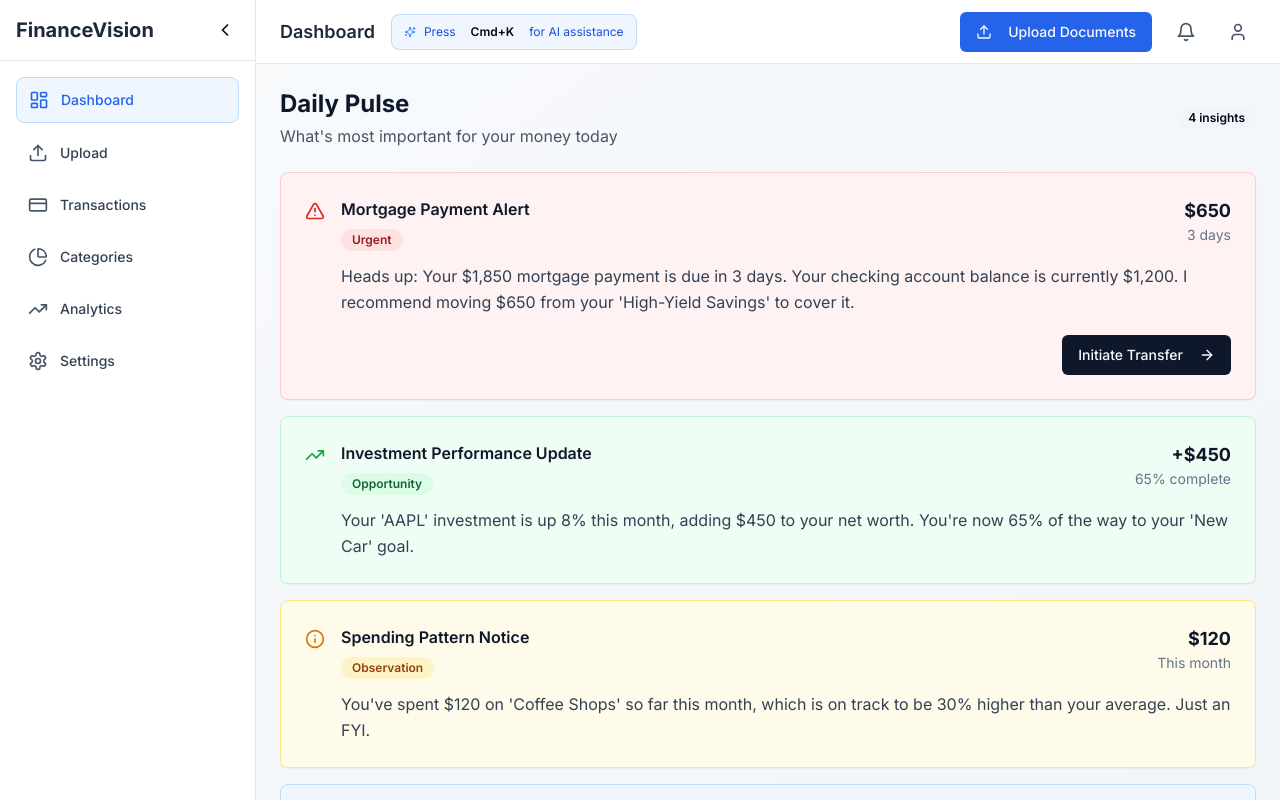
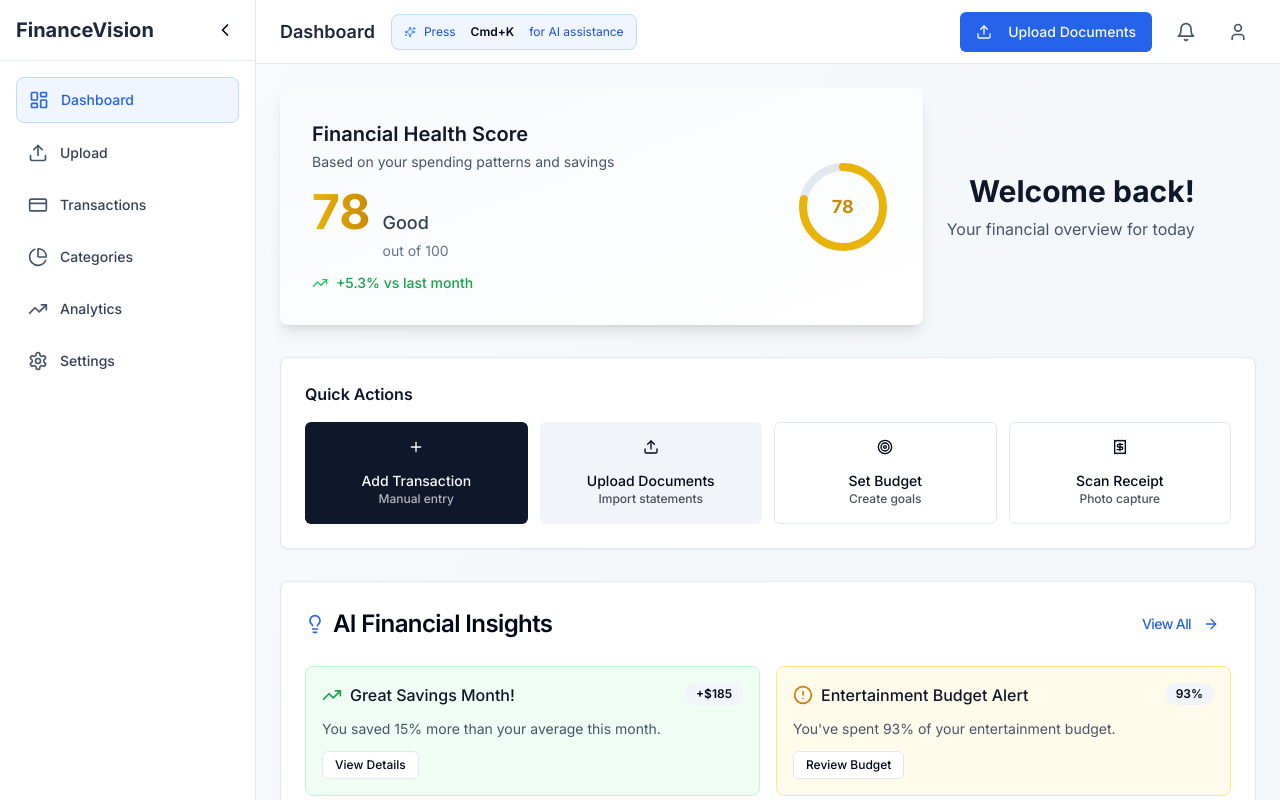
Before and after one commit to dvlshah/finance-vision-ai-flow, a React (Vite) app: page / in a window 1280 px wide. Shown: the top 800 px of the page. Built offline with nearby package versions, Linux system fonts and the light colour scheme.

Commit message:
Reverted to commit d525f22aad84a98bc0d13667f5bc7f3ff050fff3

```diff
--- a/src/components/dashboard/DailyPulse.tsx
+++ /dev/null
@@ -1,197 +0,0 @@
-
-import { Card, CardContent } from '@/components/ui/card';
-import { Button } from '@/components/ui/button';
-import { Badge } from '@/components/ui/badge';
-import { AlertTriangle, TrendingUp, Info, CheckCircle, ArrowRight } from 'lucide-react';
-
-interface PulseInsight {
-  id: string;
-  type: 'urgent' | 'opportunity' | 'observation' | 'confirmation';
-  title: string;
-  description: string;
-  action?: {
-    label: string;
-    onClick: () => void;
-  };
-  metadata?: {
-    amount?: string;
-    timeframe?: string;
-    progress?: number;
-  };
-}
-
-const mockInsights: PulseInsight[] = [
-  {
-    id: '1',
-    type: 'urgent',
-    title: 'Mortgage Payment Alert',
-    description: "Heads up: Your $1,850 mortgage payment is due in 3 days. Your checking account balance is currently $1,200. I recommend moving $650 from your 'High-Yield Savings' to cover it.",
-    action: {
-      label: 'Initiate Transfer',
-      onClick: () => console.log('Initiating transfer...')
-    },
-    metadata: {
-      amount: '$650',
-      timeframe: '3 days'
-    }
-  },
-  {
-    id: '2',
-    type: 'opportunity',
-    title: 'Investment Performance Update',
-    description: "Your 'AAPL' investment is up 8% this month, adding $450 to your net worth. You're now 65% of the way to your 'New Car' goal.",
-    metadata: {
-      amount: '+$450',
-      progress: 65
-    }
-  },
-  {
-    id: '3',
-    type: 'observation',
-    title: 'Spending Pattern Notice',
-    description: "You've spent $120 on 'Coffee Shops' so far this month, which is on track to be 30% higher than your average. Just an FYI.",
-    metadata: {
-      amount: '$120',
-      timeframe: 'This month'
-    }
-  },
-  {
-    id: '4',
-    type: 'confirmation',
-    title: 'Salary Processed',
-    description: "Your salary of $4,250 was deposited today. I've automatically allocated $500 to 'Vacation Fund' and $300 to 'Investments' as you planned.",
-    metadata: {
-      amount: '$4,250'
-    }
-  }
-];
-
-const getInsightIcon = (type: string) => {
-  switch (type) {
-    case 'urgent': return AlertTriangle;
-    case 'opportunity': return TrendingUp;
-    case 'observation': return Info;
-    case 'confirmation': return CheckCircle;
-    default: return Info;
-  }
-};
-
-const getInsightColors = (type: string) => {
-  switch (type) {
-    case 'urgent': return {
-      border: 'border-red-200',
-      background: 'bg-red-50',
-      icon: 'text-red-600',
-      badge: 'bg-red-100 text-red-800'
-    };
-    case 'opportunity': return {
-      border: 'border-green-200',
-      background: 'bg-green-50',
-      icon: 'text-green-600',
-      badge: 'bg-green-100 text-green-800'
-    };
-    case 'observation': return {
-      border: 'border-amber-200',
-      background: 'bg-amber-50',
-      icon: 'text-amber-600',
-      badge: 'bg-amber-100 text-amber-800'
-    };
-    case 'confirmation': return {
-      border: 'border-blue-200',
-      background: 'bg-blue-50',
-      icon: 'text-blue-600',
-      badge: 'bg-blue-100 text-blue-800'
-    };
-    default: return {
-      border: 'border-slate-200',
-      background: 'bg-slate-50',
-      icon: 'text-slate-600',
-      badge: 'bg-slate-100 text-slate-800'
-    };
-  }
-};
-
-export const DailyPulse = () => {
-  return (
-    <div className="space-y-6">
-      <div className="flex items-center justify-between">
-        <div>
-          <h2 className="text-2xl font-bold text-slate-900">Daily Pulse</h2>
-          <p className="text-slate-600 mt-1">What's most important for your money today</p>
-        </div>
-        <Badge variant="secondary" className="text-xs">
-          {mockInsights.length} insights
-        </Badge>
-      </div>
-
-      <div className="space-y-4">
-        {mockInsights.map((insight) => {
-          const Icon = getInsightIcon(insight.type);
-          const colors = getInsightColors(insight.type);
-
-          return (
-            <Card
-              key={insight.id}
-              className={`${colors.border} ${colors.background} transition-all duration-200 hover:shadow-md hover:-translate-y-0.5`}
-            >
-              <CardContent className="p-6">
-                <div className="flex items-start gap-4">
-                  <div className={`${colors.icon} mt-1`}>
-                    <Icon size={20} />
-                  </div>
-
-                  <div className="flex-1 space-y-3">
-                    <div className="flex items-start justify-between">
-                      <div>
-                        <h3 className="font-semibold text-slate-900">{insight.title}</h3>
-                        <Badge className={`${colors.badge} text-xs mt-2 capitalize`}>
-                          {insight.type}
-                        </Badge>
-                      </div>
-
-                      {insight.metadata && (
-                        <div className="text-right">
-                          {insight.metadata.amount && (
-                            <div className="text-lg font-bold text-slate-900">
-                              {insight.metadata.amount}
-                            </div>
-                          )}
-                          {insight.metadata.timeframe && (
-                            <div className="text-sm text-slate-500">
-                              {insight.metadata.timeframe}
-                            </div>
-                          )}
-                          {insight.metadata.progress && (
-                            <div className="text-sm text-slate-500">
-                              {insight.metadata.progress}% complete
-                            </div>
-                          )}
-                        </div>
-                      )}
-                    </div>
-
-                    <p className="text-slate-700 leading-relaxed">
-                      {insight.description}
-                    </p>
-
-                    {insight.action && (
-                      <div className="flex justify-end pt-2">
-                        <Button
-                          onClick={insight.action.onClick}
-                          className="bg-slate-900 hover:bg-slate-800"
-                        >
-                          {insight.action.label}
-                          <ArrowRight size={16} className="ml-2" />
-                        </Button>
-                      </div>
-                    )}
-                  </div>
-                </div>
-              </CardContent>
-            </Card>
-          );
-        })}
-      </div>
-    </div>
-  );
-};
--- a/src/pages/Index.tsx
+++ b/src/pages/Index.tsx
@@ -1,13 +1,41 @@
 
 import { DashboardLayout } from '@/components/layout/DashboardLayout';
-import { DailyPulse } from '@/components/dashboard/DailyPulse';
+import { FinancialHealthScore } from '@/components/dashboard/FinancialHealthScore';
+import { QuickActions } from '@/components/dashboard/QuickActions';
+import { AISpotlight } from '@/components/dashboard/AISpotlight';
+import { CashFlowTrend } from '@/components/dashboard/CashFlowTrend';
+import { CategoryBreakdown } from '@/components/dashboard/CategoryBreakdown';
+import { NeedsReviewSummary } from '@/components/dashboard/NeedsReviewSummary';
 import { WelcomeHero } from '@/components/dashboard/WelcomeHero';
+import { QuickActionModal } from '@/components/modals/QuickActionModal';
 import { UploadModal } from '@/components/modals/UploadModal';
 import { useState } from 'react';
 
 const Index = () => {
   const [hasTransactions] = useState(true); // This would come from actual data in a real app
   const [isUploadModalOpen, setIsUploadModalOpen] = useState(false);
+  const [quickActionModal, setQuickActionModal] = useState<{
+    isOpen: boolean;
+    actionType: 'transaction' | 'budget' | 'receipt' | null;
+  }>({
+    isOpen: false,
+    actionType: null
+  });
+
+  const handleQuickAction = (action: 'transaction' | 'budget' | 'receipt') => {
+    console.log('Quick action:', action);
+    setQuickActionModal({
+      isOpen: true,
+      actionType: action
+    });
+  };
+
+  const closeQuickActionModal = () => {
+    setQuickActionModal({
+      isOpen: false,
+      actionType: null
+    });
+  };
 
   if (!hasTransactions) {
     return (
@@ -20,8 +48,50 @@ const Index = () => {
 
   return (
     <DashboardLayout>
-      <DailyPulse />
+      <div className="space-y-8">
+        {/* Hero Section - Financial Health Score (Enlarged) */}
+        <div className="grid grid-cols-1 lg:grid-cols-3 gap-6">
+          <div className="lg:col-span-2">
+            <FinancialHealthScore score={78} trend="up" changePercent={5.3} />
+          </div>
+          <div className="flex items-center">
+            <div className="text-right space-y-2">
+              <h1 className="text-3xl font-bold text-slate-900">Welcome back!</h1>
+              <p className="text-slate-600">Your financial overview for today</p>
+            </div>
+          </div>
+        </div>
+
+        {/* Primary CTA - Quick Actions */}
+        <QuickActions
+          onUploadClick={() => setIsUploadModalOpen(true)}
+          onQuickAction={handleQuickAction}
+        />
+
+        {/* AI Spotlight - Key Financial Insights */}
+        <AISpotlight />
+
+        {/* Main Chart - Cash Flow Trend */}
+        <div className="grid grid-cols-1 xl:grid-cols-3 gap-6">
+          <div className="xl:col-span-2">
+            <CashFlowTrend />
+          </div>
+          <div className="space-y-6">
+            {/* Supporting Info - Category Breakdown */}
+            <CategoryBreakdown />
+            {/* Needs Review Summary */}
+            <NeedsReviewSummary />
+          </div>
+        </div>
+      </div>
+
+      {/* Modals */}
       <UploadModal isOpen={isUploadModalOpen} onClose={() => setIsUploadModalOpen(false)} />
+      <QuickActionModal
+        isOpen={quickActionModal.isOpen}
+        onClose={closeQuickActionModal}
+        actionType={quickActionModal.actionType}
+      />
     </DashboardLayout>
   );
 };
```
